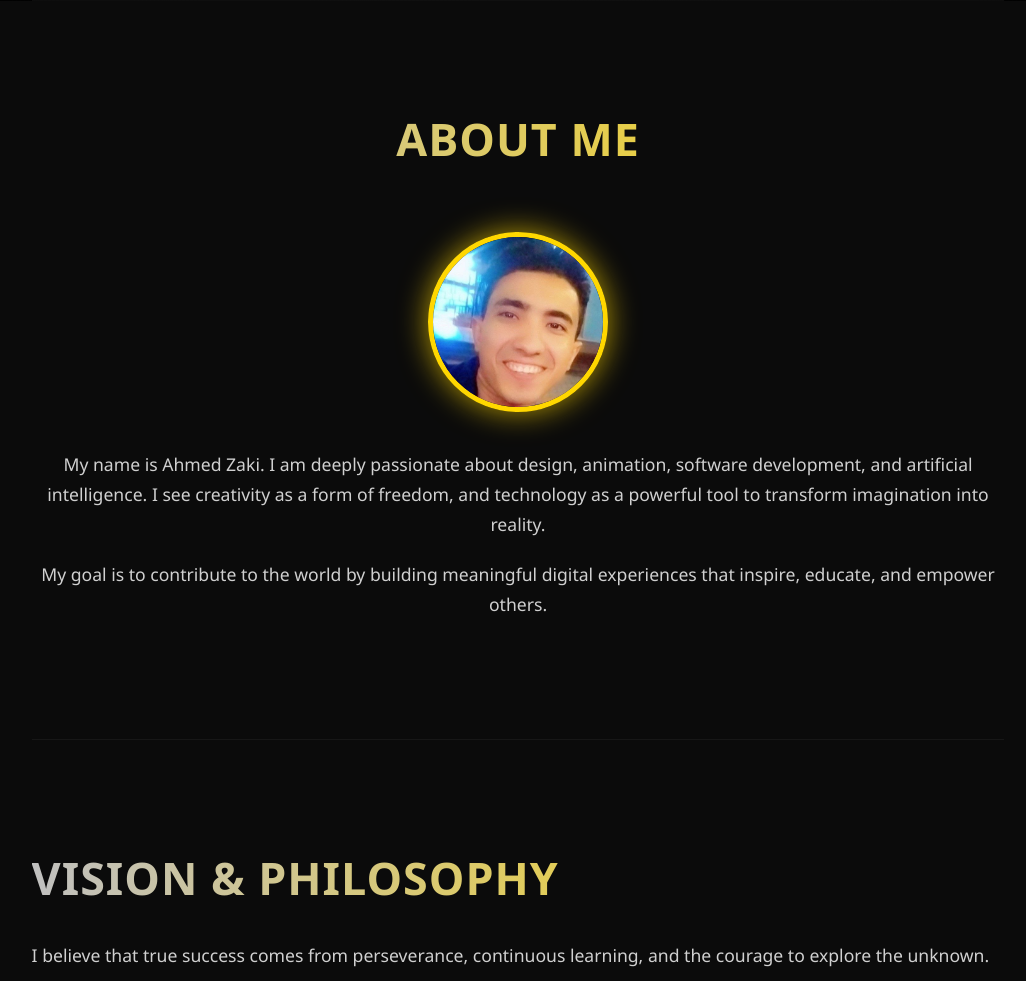
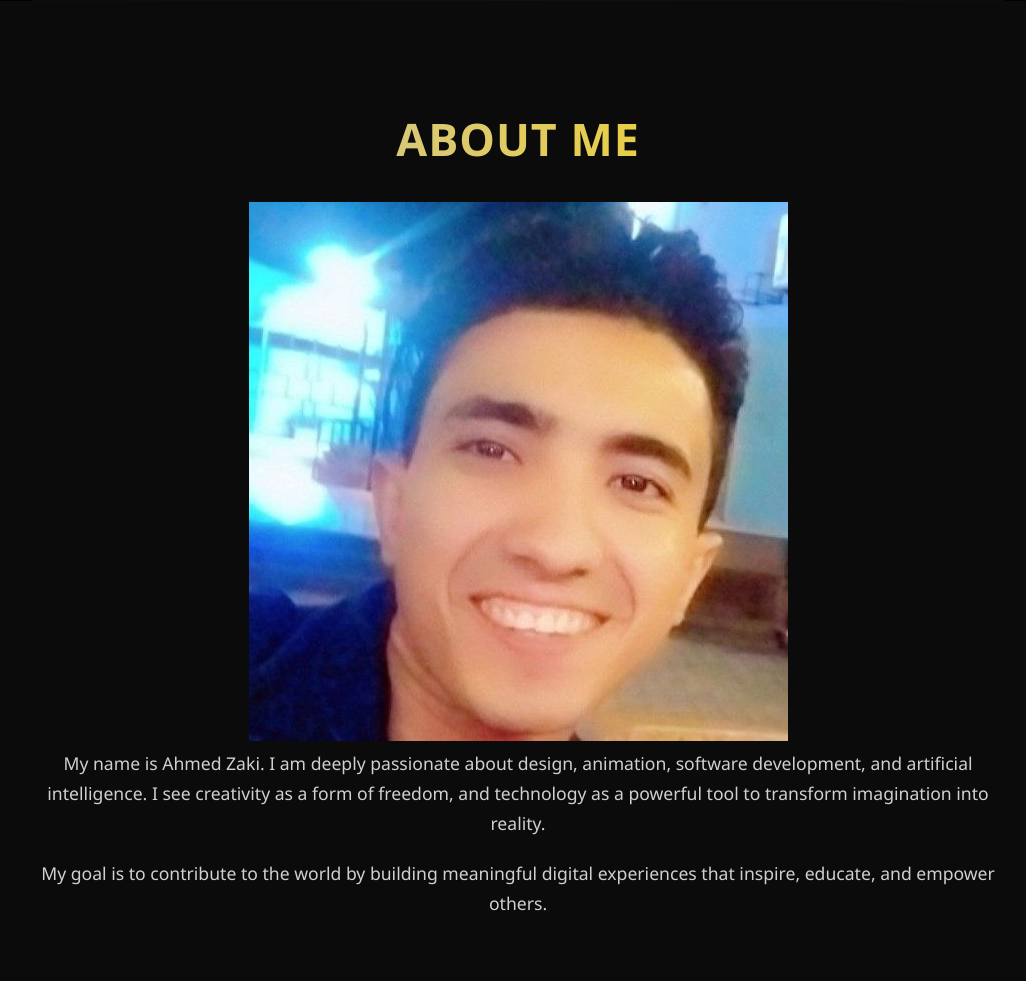
Before and after one commit to ahmad1promax/ahmad-zaki-portfolio, a Flask app: page / in a window 1280 px wide. Shown: the part 799-1780 px from the top of the page, without its empty margins (122-1148 px from the left). Run offline with Flask 3, Linux system fonts and the light colour scheme.

Commit message:
Update index.html

```diff
--- a/templates/index.html
+++ b/templates/index.html
@@ -50,7 +50,7 @@
          🔴 ضع صورتك الشخصية هنا
          static/images/your_photo.png
          ===================================================== -->
-    <img src="/static/images/your_photo.png" alt="Ahmed Zaki" class="profile-img">
+    <img src="/static/images/your_photo.png" alt="Ahmed Zaki" class="your-photo.png">
 
     <p>
         My name is Ahmed Zaki. I am deeply passionate about design, animation,
```
